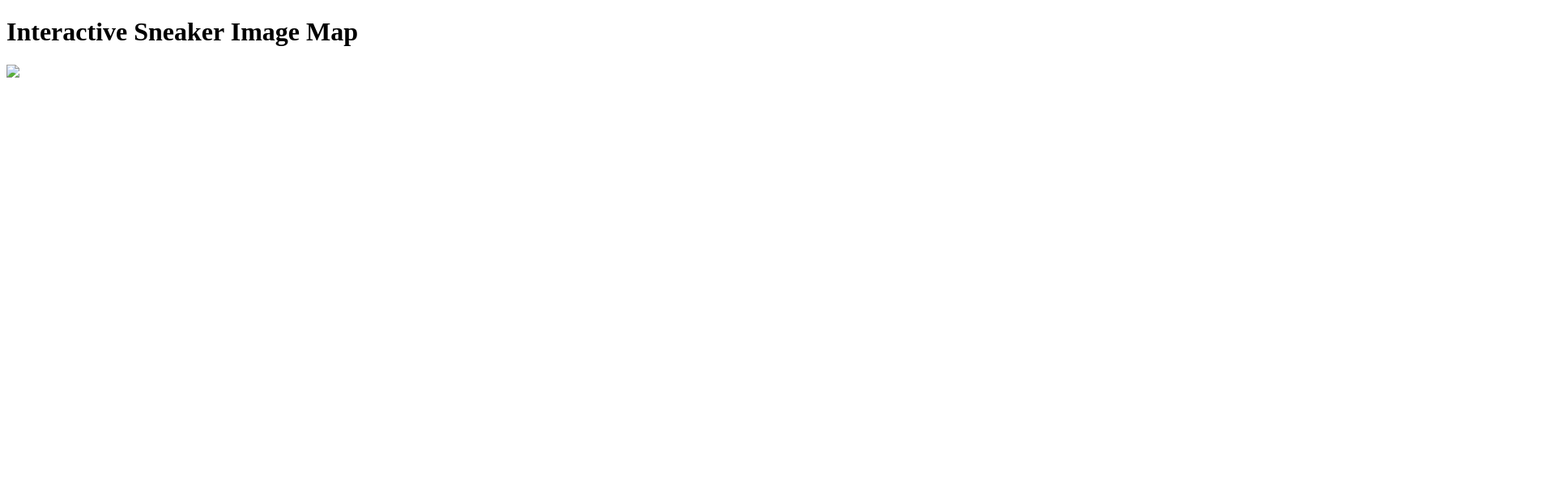
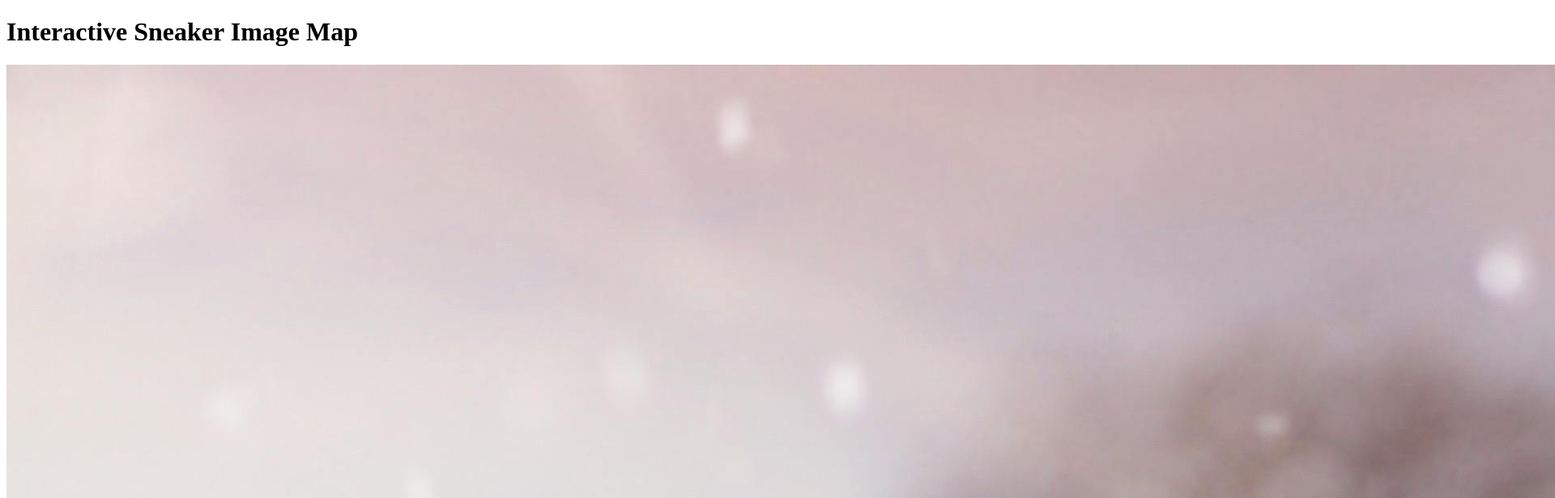
Before and after one commit to ChilliRoger/web-technologies, a plain HTML site: page index.html in a window 1280 px wide. Shown: the top 616 px of the page at 81% size, 1920 px wide, since content can reach past the window. Drawn offline with Linux system fonts and the light colour scheme.

Commit message:
Update index.html

```diff
--- a/index.html
+++ b/index.html
@@ -8,7 +8,7 @@
 
   <h1>Interactive Sneaker Image Map</h1>
 
-  <img src="./img/sneaker.jpg" usemap="#image-map">
+  <img src="./sneaker.jpg" usemap="#image-map">
 
 <map name="image-map">
     <area target="" alt="Nike" title="Nike" href="https://www.nike.com/in/" coords="2019,1751,1989,1777,1967,1803,1958,1829,1950,1859,1958,1907,1976,1924,2010,1933,2053,1937,2101,1924,2140,1915,2183,1902,2240,1876,2279,1863,2335,1837,2391,1803,2534,1717,2569,1661,2196,1821,2040,1816,2058,1837,2088,1837,2149,1837,2105,1837,2036,1829,2149,1838,2231,1812,2166,1817,2049,1808,2032,1834,2036,1783" shape="poly">
```
